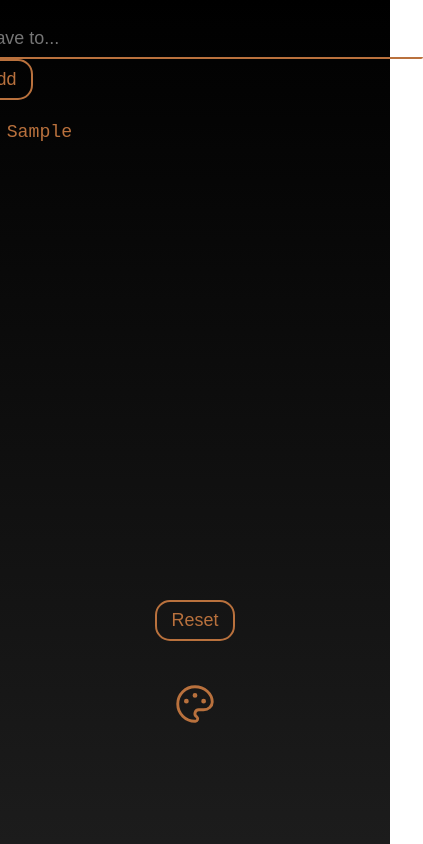
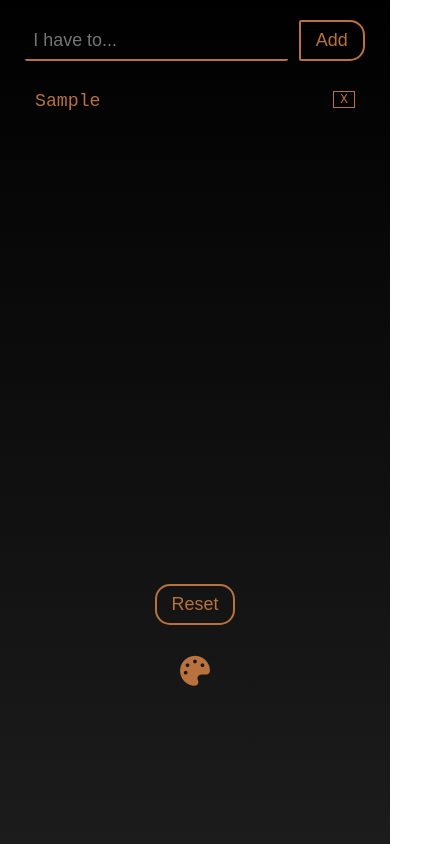
Before and after one commit to ryhull/taskr, a plain HTML site: page index.html in a window 390 px wide. Both pictures are taken after typing "Sample" into the empty fields and a click on the button "Add". Shown: the whole page, 423 px wide, since content can reach past the window. Drawn offline with Linux system fonts and the light colour scheme.

Commit message:
Redesigned tasks, moved the color panel, task functionality

```diff
--- a/app.js
+++ b/app.js
@@ -1,37 +1,52 @@
-const input = document.querySelector("#taskInput");
-const addBtn = document.querySelector("#confirmTask");
+const input = document.querySelector("#task-input");
+const addBtn = document.querySelector("#confirm-task");
 const list = document.querySelector("ul");
 const delAll = document.querySelector("#reset");
+const swapBtn = document.querySelector("#swap-color");
+const slideBtn = document.querySelector("#slide-btn");
+const bottomSlider = document.querySelector(".bottom-slider");
 var color = document.querySelector("#color").value;
-const swapBtn = document.querySelector("#swapColor");
-const slideBtn = document.querySelector("#slideBtn");
-const bottomSlider = document.querySelector(".bottomSlider");
 
 addBtn.addEventListener("click", addTask);
 delAll.addEventListener("click", deleteAll);
 swapBtn.addEventListener("click", colorSwap);
 slideBtn.addEventListener("click", slidePanel);
 
-input.addEventListener("keyup", function (event) {
+function addTask() {
+  if (input.value == "") {
+    alert("Add a task :)");
+  } else {
+    li = document.createElement("li");
+    li.innerHTML = `<p class="todo" onclick="strikeText(event)">${input.value}<span class="remove-btn" onclick="removeTask(event)">X</span></p>`;
+    list.append(li);
+    input.value = "";
+  }
+}
+
+//Allowing enter key to submit tasks
+input.addEventListener("keyup", (event) => {
   if (event.keyCode === 13) {
     event.preventDefault();
     addBtn.click();
   }
 });
 
-function addTask() {
-  if (input.value == "") {
-    alert("Add a task! :)");
-  } else {
-    li = document.createElement("li");
-    li.innerHTML = "<a>X</a><p>" + input.value + "</p>";
-    list.append(li);
-    input.value = "";
+//Show task as 'completed' when clicked
+function strikeText(event) {
+  switch (event.currentTarget.style.textDecoration) {
+    case "line-through":
+      event.currentTarget.style.textDecoration = "none";
+      event.currentTarget.style.opacity = "1";
+      break;
+    default:
+      event.currentTarget.style.textDecoration = "line-through";
+      event.currentTarget.style.opacity = "0.8";
+      break;
   }
 }
 
-function deleteTask() {
-  pass; //todo
+function removeTask(event) {
+  event.target.parentNode.parentNode.remove();
 }
 
 function deleteAll() {
@@ -41,11 +56,16 @@ function deleteAll() {
   input.value = "";
 }
 
+//Open or close the color panel
 function slidePanel() {
-  if (bottomSlider.style.height == "") {
-    bottomSlider.style.height = "150px";
-  } else if (bottomSlider.style.height == "150px") {
-    bottomSlider.style.height = "";
+  if (bottomSlider.style.width == "") {
+    bottomSlider.style.width = "250px";
+    bottomSlider.style.opacity = "1"
+    slideBtn.title = "Close Color Panel";
+  } else if (bottomSlider.style.width == "250px") {
+    bottomSlider.style.width = "";
+    bottomSlider.style.opacity = "0"
+    slideBtn.title = "Open Color Panel";
   }
 }
 
--- a/index.html
+++ b/index.html
@@ -1,21 +1,29 @@
 <!DOCTYPE html>
 <html lang="en">
   <head>
-    <meta charset="UTF-8">
-    <title>Taskr | SlashRy</title>
-    <link rel="stylesheet" href="style.css">
+    <meta charset="UTF-8" />
+    <meta name="viewport" content="width=device-width, initial-scale=1.0" />
+    <title>Taskr</title>
+    <link rel="stylesheet" href="style.css" />
+    <link
+      rel="stylesheet"
+      href="https://use.fontawesome.com/releases/v5.15.3/css/all.css"
+      integrity="sha384-SZXxX4whJ79/gErwcOYf+zWLeJdY/qpuqC4cAa9rOGUstPomtqpuNWT9wdPEn2fk"
+      crossorigin="anonymous"
+    />
   </head>
   <body>
-    <div class="container">
+    <div class="main-container">
+      <div class="tasks-container">
         <div>
           <div>
             <input
               type="text"
-            id="taskInput"
+              id="task-input"
               size="40"
               placeholder="I have to..."
             />
-          <button id="confirmTask">Add</button>
+            <button id="confirm-task">Add</button>
           </div>
           <div class="tasks">
             <ul></ul>
@@ -24,32 +32,17 @@
       </div>
       <div class="controls">
         <button id="reset">Reset</button>
-      <a href="javascript:void(0)" id="slideBtn" title="Color Panel"
-        ><svg
-          xmlns="http://www.w3.org/2000/svg"
-          class="icon icon-tabler icon-tabler-palette"
-          width="92"
-          height="92"
-          viewBox="0 0 24 24"
-          stroke-width="1.5"
-          stroke="#999999"
-          fill="none"
-          stroke-linecap="round"
-          stroke-linejoin="round"
-        >
-          <path stroke="none" d="M0 0h24v24H0z" fill="none" />
-          <path
-            d="M12 21a9 9 0 1 1 0 -18a9 8 0 0 1 9 8a4.5 4 0 0 1 -4.5 4h-2.5a2 2 0 0 0 -1 3.75a1.3 1.3 0 0 1 -1 2.25"
-          />
-          <circle cx="7.5" cy="10.5" r=".5" fill="currentColor" />
-          <circle cx="12" cy="7.5" r=".5" fill="currentColor" />
-          <circle cx="16.5" cy="10.5" r=".5" fill="currentColor" /></svg
+        <a href="javascript:void(0)" id="slide-btn" title="Color Panel"
+          ><i class="fas fa-palette fa-lg"></i
         ></a>
       </div>
-    <div class="bottomSlider">
+    </div>
+    <div class="bottom-slider">
+      <div class="slider-container">
         <label for="color">Choose a color!</label>
         <input type="color" id="color" value="#b9713d" />
-      <button id="swapColor">Swap</button>
+        <button id="swap-color">Swap</button>
+      </div>
     </div>
     <script src="app.js"></script>
   </body>
--- a/style.css
+++ b/style.css
@@ -10,6 +10,7 @@
 }
 
 body {
+  height: 100vh;
   display: flex;
   flex-direction: column;
   align-items: center;
@@ -20,31 +21,28 @@ body {
   font-size: 1.4em;
 }
 
-.container {
-  display: grid;
-  grid-template-columns: auto 1fr auto;
-  grid-template-rows: 1r auto;
-  margin-top: 5%;
+.main-container {
+  max-height: 80vh;
+  margin-top: 30px;
+}
+
+.tasks-container {
+  height: 100%;
+  max-width: 400px;
+}
+
+.tasks-container > div > div:first-of-type {
+  text-align: center;
 }
 
 .tasks {
-  height: 500px;
-  width: 440px;
+  min-height: 50vh;
   overflow-y: auto;
-  word-wrap: break-anywhere;
-}
-
-.container > div:first-of-type {
-  display: flex;
-  flex-direction: column;
-  align-items: center;
-}
-.controls {
-  grid-row: 2;
-  grid-column: 1 / span3;
+  word-wrap: break-word;
 }
 
 input {
+  width: 75%;
   background: none;
   border: none;
   border-bottom: solid 2px;
@@ -72,6 +70,7 @@ button {
   border: 2px solid;
   font-size: 0.8em;
   border-radius: 2px 15px 15px 2px;
+  cursor: pointer;
 }
 
 button:hover {
@@ -90,7 +89,9 @@ li button {
 
 li {
   list-style: none;
-  margin-top: 5%;
+  margin-top: 30px;
+  margin-left: 15px;
+  margin-right: 15px;
 }
 
 li * {
@@ -99,29 +100,32 @@ li * {
 
 li p {
   display: inline;
+  cursor: pointer;
+  user-select: none;
 }
 
-li a {
+.remove-btn {
   font-size: 0.7em;
   border: 1px solid;
   padding: 0px 6px;
-  margin-right: 10px;
+  float: right;
 }
 
-li a:hover {
+.remove-btn:hover {
   background-color: var(--mainColor);
   color: black;
   cursor: pointer;
 }
 
-li a:active {
+.remove-btn:active {
   filter: brightness(130%);
+  margin-left: 1px;
 }
 
 .controls button,
-.bottomSlider button {
-  border-radius: 15px 15px 15px 15px;
-  margin-bottom: 1em;
+.bottom-slider button {
+  border-radius: 15px;
+  margin-bottom: 35px;
 }
 
 .controls {
@@ -133,6 +137,10 @@ li a:active {
 
 input[type="color"] {
   border: none;
+  height: 50px;
+  width: 50px;
+  cursor: pointer;
+  border-radius: 10px;
 }
 
 .controls svg {
@@ -140,21 +148,42 @@ input[type="color"] {
   width: 50%;
 }
 
-.bottomSlider {
-  width: 100%;
-  height: 0px;
+.bottom-slider {
+  width: 0px;
+  height: 200px;
   background-color: black;
+  position: fixed;
+  right: 0;
+  top: 50%;
+  transform: translateY(-50%);
+  overflow: hidden;
+  transition: 0.15s ease-out;
+  border-radius: 25px 0px 0px 25px;
+  box-shadow: 0px 0px 15px -10px var(--mainColor);
+  white-space: nowrap;
+}
+
+.bottom-slider * {
+  display: block;
+  margin: 5px;
+}
+
+.bottom-slider button {
+  transform: scale(0.8);
+  margin: 0;
+}
+
+.slider-container {
+  margin: 20px 0px;
   display: flex;
   flex-direction: column;
+  justify-content: center;
   align-items: center;
-  justify-content: center;
-  gap: 1em;
-  position: fixed;
-  bottom: 0;
-  overflow: hidden;
-  transition: height 0.5s;
+  gap: 10px;
 }
 
-.bottomSlider button {
-  transform: scale(0.8);
+@media only screen and (max-width: 405px) {
+  .main-container {
+    margin: 20px 20px;
+  }
 }
```
Lines whose indentation alone changed are shown as unchanged.
